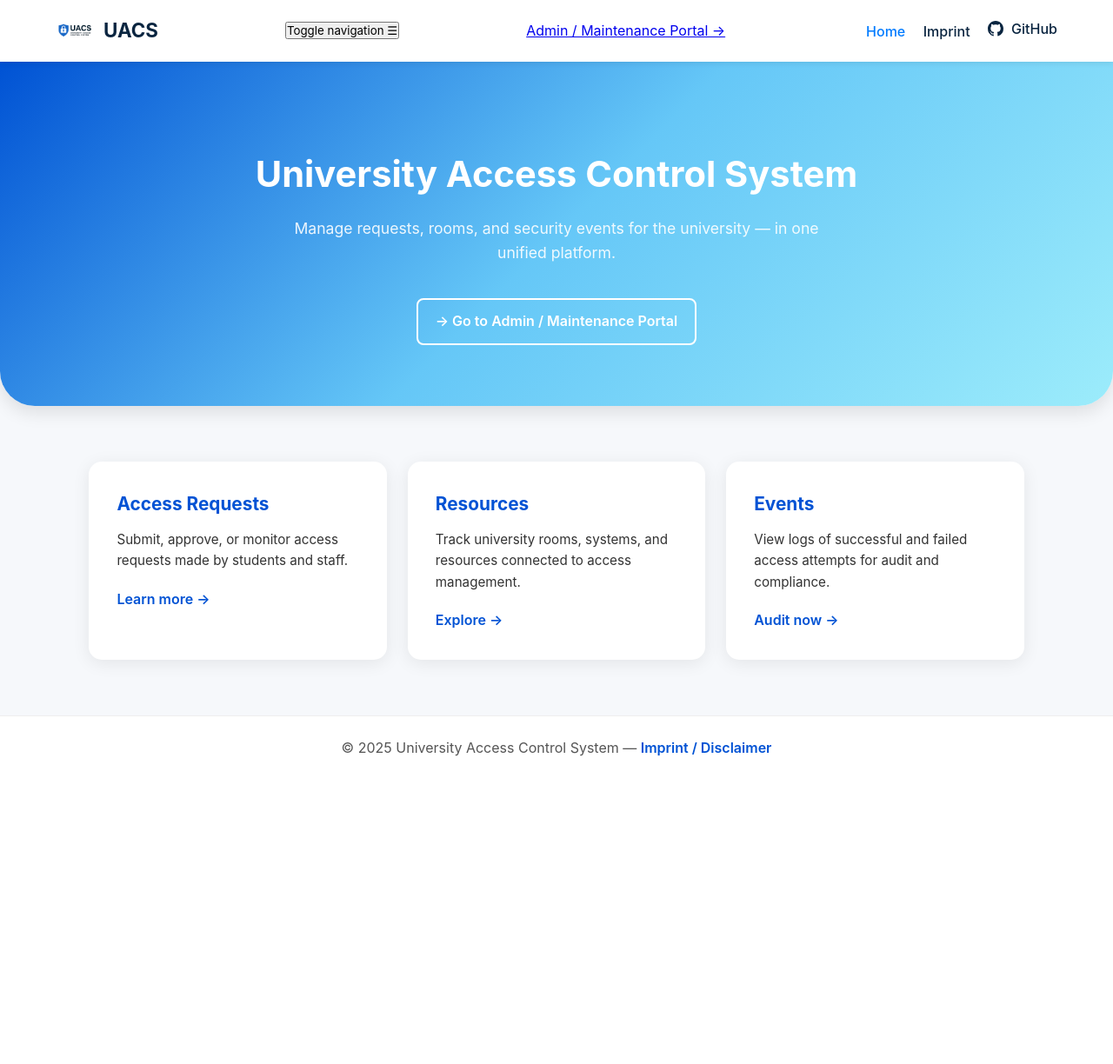
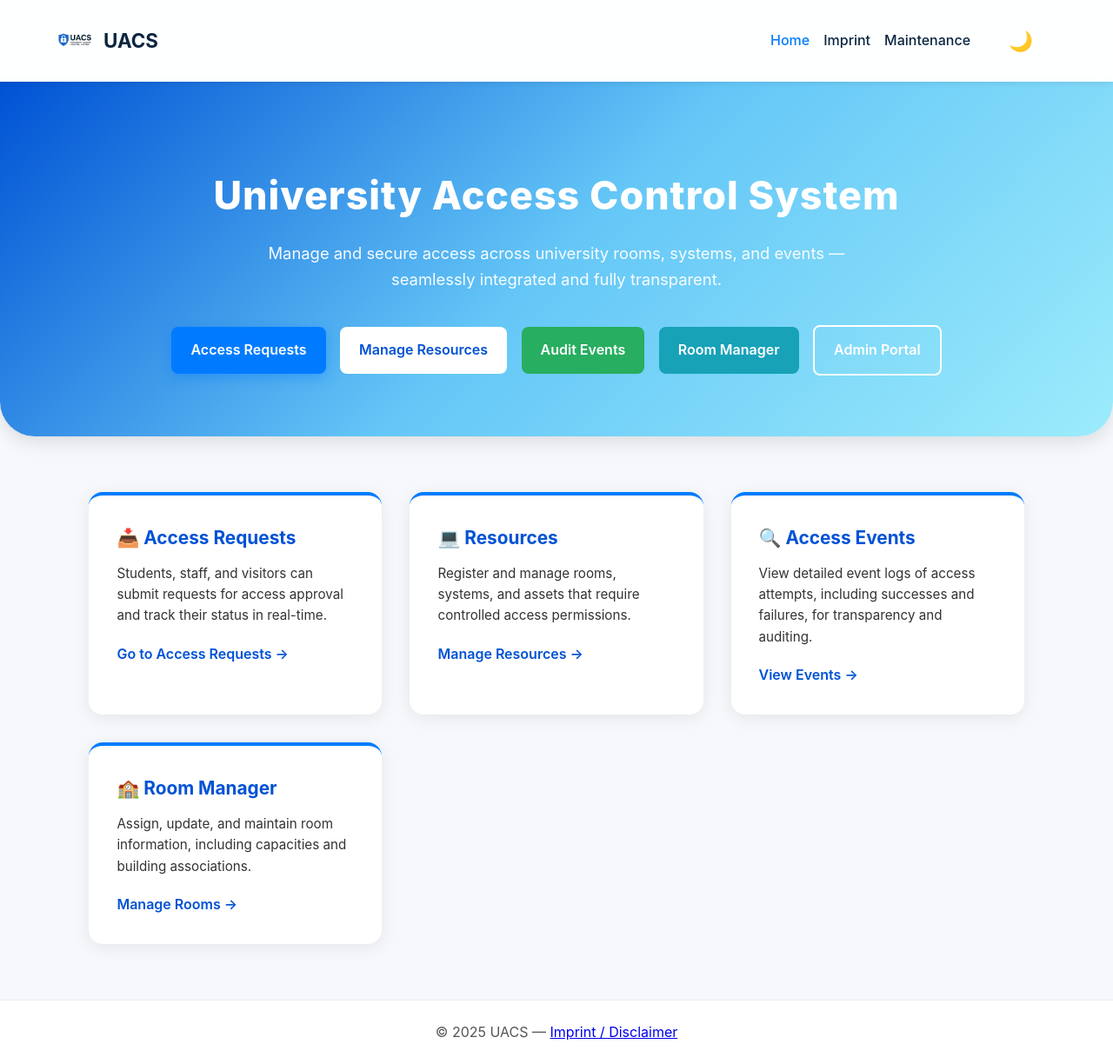
Before and after one commit to konark2006/University-Access-Control-System, a PHP site: page / in a window 1280 px wide. Shown: the whole page at 87% size. Before the commit the page ends 870 px from the top, so only its background shows below. Run offline with PHP 8.4, Linux system fonts and the light colour scheme.

Commit message:
reverted+new frontend

```diff
--- a/Homework_4/index.html
+++ b/Homework_4/index.html
@@ -3,8 +3,8 @@
 <head>
   <meta charset="UTF-8" />
   <meta name="viewport" content="width=device-width, initial-scale=1.0" />
-  <title>University Access Control System (UACS)</title>
-  <link rel="stylesheet" href="style.css" />
+  <title>UACS — University Access Control System</title>
+  <link rel="stylesheet" href="style.css?v=12" />
 </head>
 
 <body>
@@ -16,32 +16,12 @@
         <span class="brand-text">UACS</span>
       </a>
 
-      <button class="nav-toggle" aria-controls="nav" aria-expanded="false">
-        <span class="sr-only">Toggle navigation</span>
-        ☰
-      </button>
-
-      <a class="button" href="maintenance.html">Admin / Maintenance Portal →</a>
-
-      <nav id="nav" class="nav">
+      <nav class="nav">
         <a class="active" href="index.html">Home</a>
         <a href="imprint.html">Imprint</a>
-        <!-- GitHub link with icon -->
-        <a class="ext" href="https://github.com/konark2006/University-Access-Control-System/tree/main/Homework_4"
-           target="_blank" rel="noopener">
-          <svg class="icon" viewBox="0 0 16 16" aria-hidden="true">
-            <path d="M8 0C3.58 0 0 3.58 0 8a8 8 0 0 0 5.47 7.59c.4.07.55-.17.55-.38
-                     0-.19-.01-.82-.01-1.49-2.01.37-2.53-.49-2.69-.94-.09-.23-.48-.94-.82-1.13
-                     -.28-.15-.68-.52-.01-.53.63-.01 1.08.58 1.23.82.72 1.21 1.87.87 2.33.66
-                     .07-.52.28-.87.5-1.07-1.78-.2-3.64-.89-3.64-3.95 0-.87.31-1.59.82-2.15
-                     -.08-.2-.36-1.02.08-2.12 0 0 .67-.21 2.2.82.64-.18 1.32-.27 2-.27
-                     .68 0 1.36.09 2 .27 1.53-1.04 2.2-.82 2.2-.82.44 1.1.16 1.92.08 2.12
-                     .51.56.82 1.27.82 2.15 0 3.07-1.87 3.75-3.65 3.95.29.25.54.73.54 1.48
-                     0 1.07-.01 1.93-.01 2.19 0 .21.15.46.55.38A8 8 0 0 0 16 8
-                     c0-4.42-3.58-8-8-8z"/>
-          </svg>
-          GitHub
-        </a>
+        <a href="../HW5/maintenance.html" class="nav-admin">Maintenance</a>
+
+        <button id="theme-toggle" class="btn small-btn" aria-label="Toggle dark mode">🌙</button>
       </nav>
     </div>
   </header>
@@ -49,35 +29,58 @@
   <!-- ========== Hero Section ========== -->
   <section class="hero">
     <h1>University Access Control System</h1>
-    <p>Manage requests, rooms, and security events for the university — in one unified platform.</p>
+    <p>
+      Manage and secure access across university rooms, systems, and events — seamlessly integrated and fully transparent.
+    </p>
 
-    <a href="maintenance.html" class="btn outline">→ Go to Admin / Maintenance Portal</a>
+    <div class="hero-buttons">
+      <a href="../HW5/insert_request.html" class="btn primary">Access Requests</a>
+      <a href="../HW5/insert_resource.html" class="btn secondary">Manage Resources</a>
+      <a href="../HW5/insert_access_event.html" class="btn success">Audit Events</a>
+      <a href="../HW5/insert_room.html" class="btn info">Room Manager</a>
+      <a href="../HW5/maintenance.html" class="btn outline">Admin Portal</a>
+    </div>
   </section>
 
   <!-- ========== Info Cards ========== -->
   <section class="cards">
     <div class="card">
-      <h3>Access Requests</h3>
-      <p>Submit, approve, or monitor access requests made by students and staff.</p>
-      <a href="#" class="link">Learn more →</a>
+      <h3>📥 Access Requests</h3>
+      <p>Students, staff, and visitors can submit requests for access approval and track their status in real-time.</p>
+      <a href="../HW5/insert_request.html" class="link">Go to Access Requests →</a>
     </div>
 
     <div class="card">
-      <h3>Resources</h3>
-      <p>Track university rooms, systems, and resources connected to access management.</p>
-      <a href="#" class="link">Explore →</a>
+      <h3>💻 Resources</h3>
+      <p>Register and manage rooms, systems, and assets that require controlled access permissions.</p>
+      <a href="../HW5/insert_resource.html" class="link">Manage Resources →</a>
     </div>
 
     <div class="card">
-      <h3>Events</h3>
-      <p>View logs of successful and failed access attempts for audit and compliance.</p>
-      <a href="#" class="link">Audit now →</a>
+      <h3>🔍 Access Events</h3>
+      <p>View detailed event logs of access attempts, including successes and failures, for transparency and auditing.</p>
+      <a href="../HW5/insert_access_event.html" class="link">View Events →</a>
+    </div>
+
+    <div class="card">
+      <h3>🏫 Room Manager</h3>
+      <p>Assign, update, and maintain room information, including capacities and building associations.</p>
+      <a href="../HW5/insert_room.html" class="link">Manage Rooms →</a>
     </div>
   </section>
 
   <!-- ========== Footer ========== -->
   <footer class="footer">
-    <p>© 2025 University Access Control System — <a href="imprint.html">Imprint / Disclaimer</a></p>
+    <p>© 2025 UACS — <a href="imprint.html">Imprint / Disclaimer</a></p>
   </footer>
+
+  <!-- ========== Dark Mode Script ========== -->
+  <script>
+    const toggle = document.getElementById("theme-toggle");
+    toggle.addEventListener("click", () => {
+      document.body.classList.toggle("dark-mode");
+      toggle.textContent = document.body.classList.contains("dark-mode") ? "☀️" : "🌙";
+    });
+  </script>
 </body>
 </html>
--- a/Homework_4/style.css
+++ b/Homework_4/style.css
@@ -3,23 +3,26 @@
   margin: 0;
   padding: 0;
   box-sizing: border-box;
-  font-family: 'Inter', 'Segoe UI', sans-serif;
+  font-family: "Inter", "Segoe UI", sans-serif;
+  scroll-behavior: smooth;
 }
 
 body {
   background: #f6f8fb;
   color: #111;
   line-height: 1.6;
+  transition: background 0.4s ease, color 0.4s ease;
 }
 
 /* ---------- Header ---------- */
 .site-header {
-  background: #fff;
-  box-shadow: 0 2px 6px rgba(0,0,0,0.08);
+  background: rgba(255, 255, 255, 0.9);
+  box-shadow: 0 2px 6px rgba(0, 0, 0, 0.08);
   padding: 0.8rem 0;
   position: sticky;
   top: 0;
   z-index: 100;
+  backdrop-filter: blur(8px);
 }
 
 .container {
@@ -45,12 +48,17 @@ body {
   margin-right: 10px;
 }
 
+.nav {
+  display: flex;
+  align-items: center;
+  gap: 1rem;
+}
+
 .nav a {
   color: #0a2540;
   text-decoration: none;
-  margin-left: 1rem;
   font-weight: 500;
-  transition: 0.3s;
+  transition: color 0.3s;
 }
 
 .nav a:hover,
@@ -70,62 +78,86 @@ body {
   background: linear-gradient(135deg, #0052d4 0%, #65c7f7 50%, #9cecfb 100%);
   color: white;
   border-radius: 0 0 40px 40px;
-  box-shadow: 0 8px 20px rgba(0,0,0,0.1);
+  box-shadow: 0 8px 20px rgba(0, 0, 0, 0.1);
 }
 
 .hero h1 {
-  font-size: 2.6rem;
+  font-size: 2.8rem;
   margin-bottom: 1rem;
-  font-weight: 700;
+  font-weight: 800;
+  letter-spacing: 1px;
 }
 
 .hero p {
-  font-size: 1.1rem;
-  max-width: 650px;
+  font-size: 1.15rem;
+  max-width: 700px;
   margin: 0 auto 2rem;
-  opacity: 0.9;
+  opacity: 0.95;
 }
 
+/* ---------- Buttons ---------- */
 .btn {
   display: inline-block;
-  padding: 12px 20px;
+  padding: 14px 22px;
   border-radius: 8px;
   font-weight: 600;
   text-decoration: none;
   margin: 6px;
-  transition: all 0.25s ease;
+  transition: all 0.3s ease;
+  cursor: pointer;
 }
 
-.btn.primary { background: #000; color: #fff; }
-.btn.secondary { background: #fff; color: #0052d4; }
-.btn.success { background: #27ae60; color: #fff; }
-.btn.info { background: #17a2b8; color: #fff; }
-.btn.outline { border: 2px solid #fff; color: #fff; }
+.btn.primary {
+  background: #007bff;
+  color: #fff;
+  box-shadow: 0 4px 15px rgba(0, 123, 255, 0.4);
+}
+
+.btn.secondary {
+  background: #fff;
+  color: #0052d4;
+}
+
+.btn.success {
+  background: #27ae60;
+  color: #fff;
+}
+
+.btn.info {
+  background: #17a2b8;
+  color: #fff;
+}
+
+.btn.outline {
+  border: 2px solid #fff;
+  color: #fff;
+}
 
 .btn:hover {
-  transform: translateY(-3px);
-  box-shadow: 0 6px 15px rgba(0,0,0,0.15);
+  transform: translateY(-3px) scale(1.05);
+  box-shadow: 0 8px 20px rgba(0, 0, 0, 0.2);
 }
 
-/* ---------- Cards Section ---------- */
+/* ---------- Cards ---------- */
 .cards {
   display: grid;
   grid-template-columns: repeat(auto-fit, minmax(260px, 1fr));
-  gap: 1.5rem;
+  gap: 2rem;
   padding: 4rem 8%;
 }
 
 .card {
   background: #fff;
-  border-radius: 15px;
+  border-radius: 16px;
   padding: 2rem;
-  box-shadow: 0 4px 20px rgba(0,0,0,0.08);
-  transition: transform 0.3s ease, box-shadow 0.3s ease;
+  box-shadow: 0 4px 20px rgba(0, 0, 0, 0.08);
+  transition: all 0.3s ease;
+  border-top: 4px solid #007bff;
 }
 
 .card:hover {
-  transform: translateY(-6px);
-  box-shadow: 0 8px 25px rgba(0,0,0,0.12);
+  transform: translateY(-8px);
+  box-shadow: 0 12px 25px rgba(0, 0, 0, 0.15);
 }
 
 .card h3 {
@@ -144,10 +176,11 @@ body {
   color: #0052d4;
   text-decoration: none;
   font-weight: 600;
+  transition: color 0.2s;
 }
 
 .link:hover {
-  text-decoration: underline;
+  color: #007bff;
 }
 
 /* ---------- Footer ---------- */
@@ -159,30 +192,57 @@ body {
   border-top: 1px solid #eee;
 }
 
-.footer a {
-  color: #0052d4;
-  text-decoration: none;
-  font-weight: 600;
+/* ---------- Dark Mode ---------- */
+body.dark-mode {
+  background: #0b1728;
+  color: #e2e8f0;
 }
 
-/* ---------- GitHub Icon Fix ---------- */
-.icon {
-  width: 18px;
-  height: 18px;
-  fill: currentColor;
-  vertical-align: middle;
-  margin-right: 4px;
+body.dark-mode .site-header {
+  background: #111b2b;
+  box-shadow: 0 3px 8px rgba(0, 0, 0, 0.4);
 }
 
-.nav .ext {
-  display: inline-flex;
-  align-items: center;
-  gap: 5px;
-  text-decoration: none;
-  color: #0a2540;
-  font-weight: 500;
+body.dark-mode .brand-text {
+  color: #f1f5f9;
 }
 
-.nav .ext:hover {
+body.dark-mode .nav a {
+  color: #f1f5f9;
+}
+
+body.dark-mode .hero {
+  background: linear-gradient(135deg, #1a237e, #3949ab, #00acc1);
+  color: #fff;
+}
+
+body.dark-mode .card {
+  background: #1e293b;
+  color: #e2e8f0;
+  box-shadow: 0 6px 15px rgba(0, 0, 0, 0.5);
+}
+
+body.dark-mode .footer {
+  background: #111b2b;
+  color: #bbb;
+  border-top: 1px solid #333;
+}
+
+/* ---------- Toggle Button ---------- */
+.btn.small-btn {
+  border: none;
+  background: none;
+  font-size: 1.4rem;
+  cursor: pointer;
+  transition: transform 0.2s ease, color 0.2s ease;
+  color: #0a2540;
+}
+
+.btn.small-btn:hover {
+  transform: scale(1.2);
   color: #007bff;
 }
+
+body.dark-mode .btn.small-btn {
+  color: #f1f5f9;
+}
```
Also changed, not shown: Homework_4/imprint.html (+12 -13 lines).
